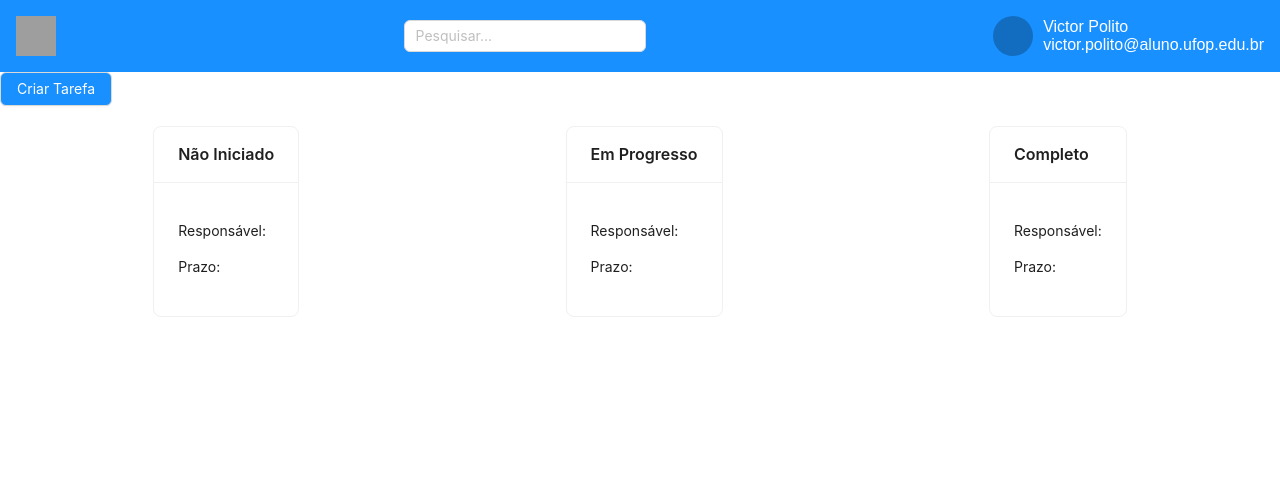
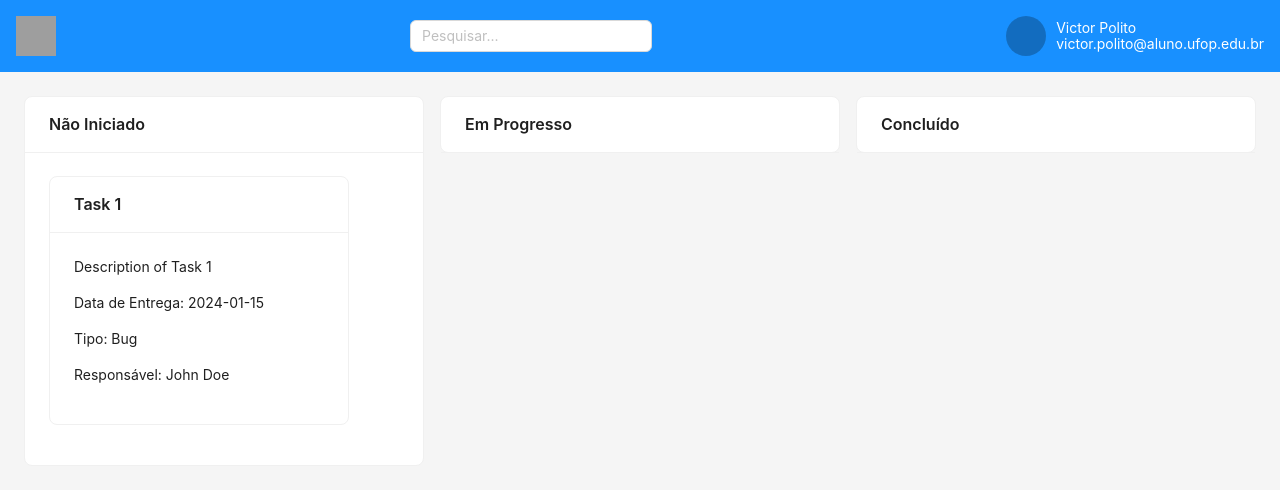
Before and after one commit to victoropolito/template-front-end-vue, a Vue app: page / in a window 1280 px wide. Shown: the top 500 px of the page. Built offline with nearby package versions, Linux system fonts and the light colour scheme; grey boxes are pictures that could not be loaded.

Commit message:
axios + template fixing

```diff
--- a/package.json
+++ b/package.json
@@ -9,6 +9,7 @@
   },
   "dependencies": {
     "ant-design-vue": "^4.0.6",
+    "axios": "^1.6.5",
     "core-js": "^3.8.3",
     "vue": "^3.2.13"
   },
--- a/src/components/ColumnsComponent.vue
+++ b/src/components/ColumnsComponent.vue
@@ -1,40 +1,23 @@
 <template>
-  <div class="task-column">
-    <div class="column-title">
-      {{ title }}
-    </div>
-    <div class="tasks">
-      <TaskComponent v-for="task in tasks" :key="task.id" :task="task" />
-    </div>
-  </div>
+  <a-row gutter="16">
+    <a-col :span="8">
+      <a-card title="Não Iniciado">
+        <slot name="not-started"></slot>
+      </a-card>
+    </a-col>
+    <a-col :span="8">
+      <a-card title="Em Progresso">
+        <slot name="in-progress"></slot>
+      </a-card>
+    </a-col>
+    <a-col :span="8">
+      <a-card title="Concluído">
+        <slot name="completed"></slot>
+      </a-card>
+    </a-col>
+  </a-row>
 </template>
 
 <script>
-export default {
-  props: {
-    title: String,
-    tasks: Array,
-  },
-  methods: {
-    moveTaskToInProgress(task) {
-      // TO-DO DRAG TASKS
-    },
-  },
-};
+export default {};
 </script>
-
-<style scoped>
-.task-column {
-  background-color: #f0f2f5;
-  padding: 16px;
-  border: 1px solid #e8e8e8;
-  border-radius: 4px;
-  margin: 16px;
-  min-width: 400px;
-}
-
-.column-title {
-  font-size: 18px;
-  margin-bottom: 10px;
-}
-</style>
--- a/src/components/HomeHeader.vue
+++ b/src/components/HomeHeader.vue
@@ -1,4 +1,6 @@
 <template>
+  <a-row>
+    <a-col :span="24">
       <div class="header">
         <div class="left">
           <!-- Espaço para a logo -->
@@ -20,17 +22,20 @@
           </div>
         </div>
       </div>
+    </a-col>
+  </a-row>
 </template>
 
 <script>
 export default {
   data() {
     return {
-      searchInput: '',
+      searchInput: "",
       user: {
-        avatar: 'file:///C:/Users/Victor/Documents/UFOP/TCC_I/template-front/template-front-end-vue/src/assets/static/profile-photo.jpg',
-        name: 'Victor Polito',
-        email: 'victor.polito@aluno.ufop.edu.br',
+        avatar:
+          "file:///C:/Users/Victor/Documents/UFOP/TCC_I/template-front/template-front-end-vue/src/assets/static/profile-photo.jpg",
+        name: "Victor Polito",
+        email: "victor.polito@aluno.ufop.edu.br",
       },
     };
   },
@@ -65,4 +70,9 @@ export default {
   display: flex;
   flex-direction: column;
 }
+
+.gutter-box {
+  background: #0092ff;
+  padding: 8px 0;
+}
 </style>
--- a/src/components/TaskComponent.vue
+++ b/src/components/TaskComponent.vue
@@ -1,34 +1,20 @@
 <template>
-  <a-card>
-    <p>{{ task.title }}</p>
-    <p>{{ task.description }}</p>
-    <p>Responsável: {{ task.assignee }}</p>
-    <p>Prazo: {{ task.dueDate }}</p>
+  <a-card :title="title" style="width: 300px; margin-bottom: 16px">
+    <p>{{ description }}</p>
+    <p>Data de Entrega: {{ dueDate }}</p>
+    <p>Tipo: {{ type }}</p>
+    <p>Responsável: {{ responsible }}</p>
   </a-card>
 </template>
 
 <script>
 export default {
   props: {
-    task: {
-      type: Object,
-      required: true,
-    },
+    title: String,
+    description: String,
+    dueDate: String,
+    type: String,
+    responsible: String,
   },
 };
 </script>
-
-<style scoped>
-.task {
-  background-color: white;
-  padding: 16px;
-  border: 1px solid #e8e8e8;
-  border-radius: 4px;
-  margin: 8px 0;
-}
-
-a-card {
-  margin: 10px;
-  width: 300px;
-}
-</style>
--- a/src/views/HomePage.vue
+++ b/src/views/HomePage.vue
@@ -1,122 +1,72 @@
 <template>
-  <div>
+  <a-layout>
     <HomeHeader />
-    <div>
-      <a-button class="task-button" @click="showCreateTaskModal">
-        Criar Tarefa
-      </a-button>
-      <task-form :is-visible="isCreateTaskModalVisible" @create-task="createTask" />
-    </div>
-    <div class="columns">
-      <TaskComponent title="Não Iniciado" :task="unstartedTasks" />
-      <TaskComponent title="Em Progresso" :task="inProgressTasks" />
-      <TaskComponent title="Completo" :task="completedTasks" />
-    </div>
-  </div>
+    <a-layout-content style="padding: 24px">
+      <ColumnsComponent>
+        <template v-slot:not-started>
+          <TaskComponent
+            v-for="task in tasks.filter(t => t.status === 'Not Started')"
+            :key="task.id"
+            :title="task.title"
+            :description="task.description"
+            :dueDate="task.dueDate"
+            :type="task.type"
+            :responsible="task.responsible"
+          />
+        </template>
+        <template v-slot:in-progress>
+          <TaskComponent
+            v-for="task in tasks.filter(t => t.status === 'In Progress')"
+            :key="task.id"
+            :title="task.title"
+            :description="task.description"
+            :dueDate="task.dueDate"
+            :type="task.type"
+            :responsible="task.responsible"
+          />
+        </template>
+        <template v-slot:completed>
+          <TaskComponent
+            v-for="task in tasks.filter(t => t.status === 'Completed')"
+            :key="task.id"
+            :title="task.title"
+            :description="task.description"
+            :dueDate="task.dueDate"
+            :type="task.type"
+            :responsible="task.responsible"
+          />
+        </template>
+      </ColumnsComponent>
+    </a-layout-content>
+  </a-layout>
 </template>
 
 <script>
-import { ref } from "vue"
-import { notification } from "ant-design-vue"
-import TaskForm from "@/components/TaskForm.vue"
 import HomeHeader from "@/components/HomeHeader.vue"
 import TaskComponent from "@/components/TaskComponent.vue"
+import ColumnsComponent from "@/components/ColumnsComponent.vue"
 
 export default {
   components: {
     HomeHeader,
+    ColumnsComponent,
     TaskComponent,
-    TaskForm
-  },
-  setup() {
-    const isCreateTaskModalVisible = ref(false);
-    const newTask = ref({
-      title: "",
-      description: "",
-      dueDate: null,
-      type: "",
-      assignee: "",
-    });
-
-    const createTask = () => {
-      // Aqui você pode adicionar a lógica para criar a tarefa
-      // Deve incluir a adição da nova tarefa à coluna "Não Iniciado"
-
-      // Exemplo de notificação de sucesso
-      notification.success({
-        message: "Tarefa Criada",
-        description: `A tarefa "${newTask.value.title}" foi criada com sucesso.`,
-      });
-
-      // Limpar o formulário e fechar o modal
-      newTask.value = {
-        title: "",
-        description: "",
-        dueDate: null,
-        type: "",
-        assignee: "",
-      };
-      isCreateTaskModalVisible.value = false;
-    };
-
-    const showCreateTaskModal = () => {
-      isCreateTaskModalVisible.value = true;
-    };
-
-    return {
-      isCreateTaskModalVisible,
-      newTask,
-      showCreateTaskModal,
-      createTask,
-    };
   },
   data() {
     return {
-      unstartedTasks: [
+      tasks: [
         {
           id: 1,
-          title: "Tarefa 1 - Não Iniciada",
-          description: "Descrição da Tarefa 1.",
-          assignee: "Usuário 1",
-          dueDate: "2023-11-01",
-          status: "Não"
+          title: "Task 1",
+          description: "Description of Task 1",
+          dueDate: "2024-01-15",
+          type: "Bug",
+          responsible: "John Doe",
+          status: "Not Started",
         },
-      ],
-      inProgressTasks: [
-        {
-          id: 2,
-          title: "Tarefa 2 - Em Progresso",
-          description: "Descrição da Tarefa 2.",
-          assignee: "Usuário 2",
-          dueDate: "2023-11-05",
-        },
-      ],
-      completedTasks: [
-        {
-          id: 3,
-          title: "Tarefa 3 - Completa",
-          description: "Descrição da Tarefa 3.",
-          assignee: "Usuário 3",
-          dueDate: "2023-10-30",
-        },
+        // Add more tasks as needed
       ],
     };
   },
 };
 </script>
-
-<style>
-.task-button {
-  background-color: #1890ff;
-  color: white;
-  padding: 16px;
-  display: flex;
-  align-items: center;
-}
-
-.columns {
-  display: flex;
-  justify-content: space-around;
-  padding: 20px;
-}
-</style>
```
Also changed, not shown: 1 other file (tests, documents, lock files or other folders). Lines whose indentation alone changed are shown as unchanged.
